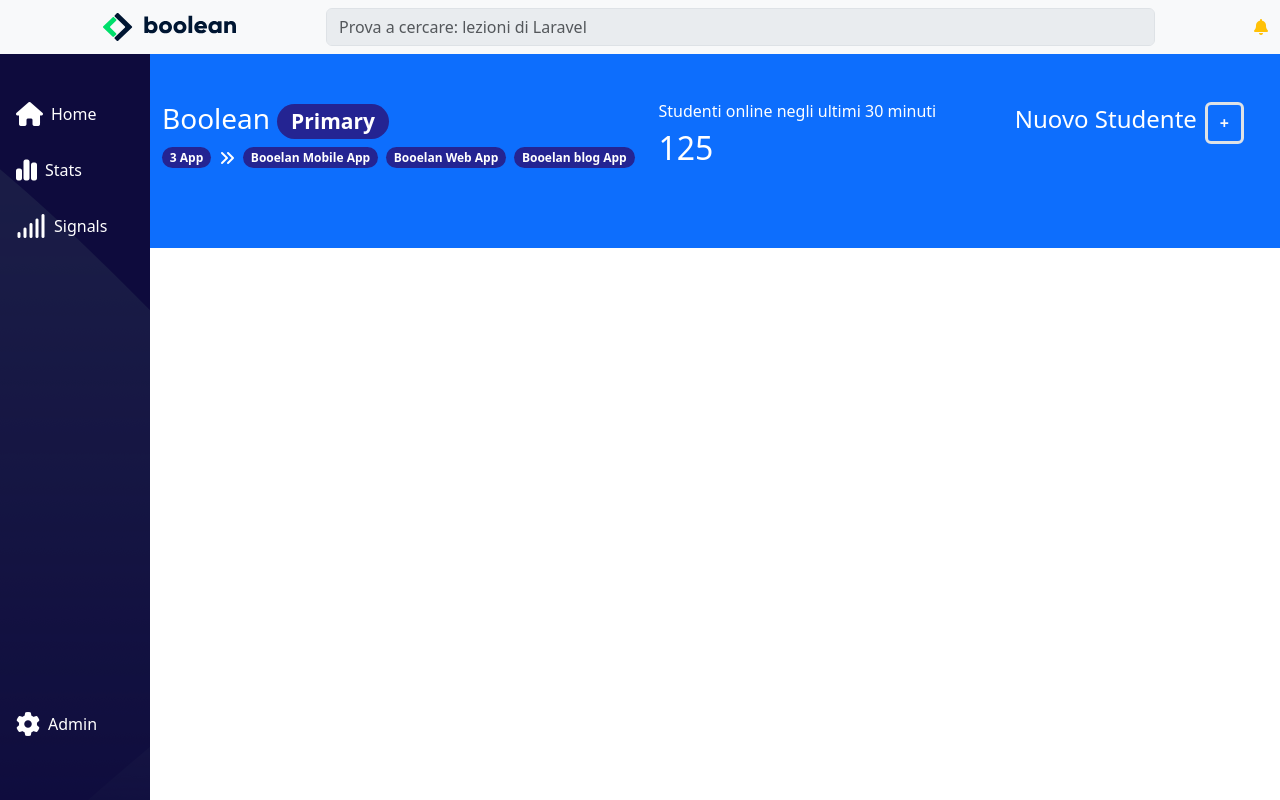
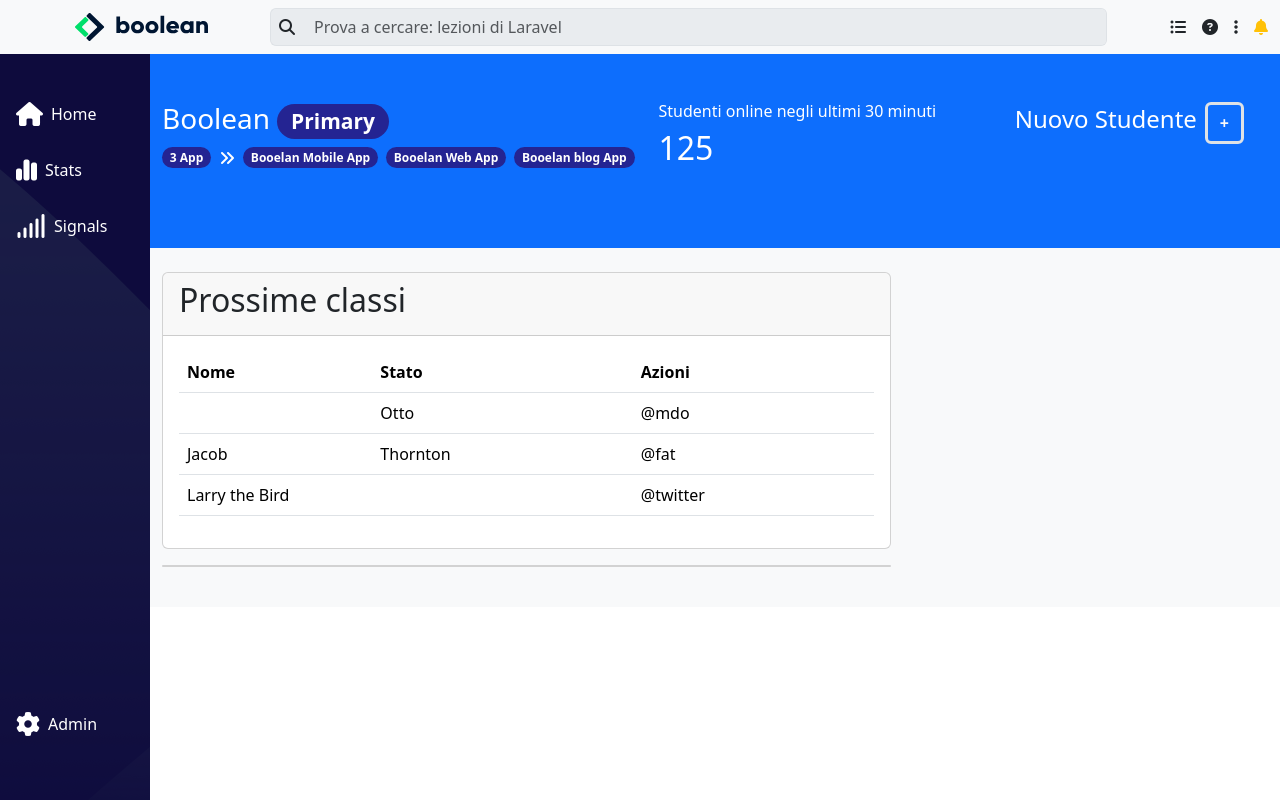
Before and after one commit to AlessiaOsman/html-css-bootstrap-dashboard, a plain HTML site: page index.html in a window 1280 px wide. Drawn offline with nearby package versions, Linux system fonts and the light colour scheme.

Commit message:
fixed header

```diff
--- a/css/style.css
+++ b/css/style.css
@@ -1,5 +1,5 @@
 /*Reset*/
-
+/*Il reset non serve*/
 *{
     margin: 0;
     padding: 0;
@@ -52,6 +52,10 @@ main{
     color: white;
 }
 
+.search-icon{
+    padding: 8px;
+}
+
 /*Dashboard*/
 
 .cs-dashboard{
@@ -59,10 +63,15 @@ main{
     flex: 1;
 }
 
+
 /*Header*/
 
 .cs-logo-image{
     width: 50px;
+}
+
+.navbar .btn-group button::before{
+    display: none;
 }
 
 @media screen and (min-width: 992px) {
--- a/index.html
+++ b/index.html
@@ -27,13 +27,21 @@
             <nav class="navbar sticky-top bg-body-tertiary">
                 <div class="container-fluid">
                     <a href="#"><img class="cs-logo-image d-lg-none" src="img/mobile-logo.png" alt="logo"></a>
-                    <a href="#"><img class="cs-logo-image d-none d-lg-inline-block" src="img/logo.svg" alt="logo grande"></a>
+                    <a href="#"><img class="cs-logo-image d-none d-lg-inline-block" src="img/logo.svg"
+                            alt="logo grande"></a>
 
                     <form class="d-flex col-8" role="search">
-                        <input class="form-control me-2 bg-body-secondary text-body" type="search" placeholder="Prova a cercare: lezioni di Laravel"
-                            aria-label="Search">
+                        <div class="input-group flex-nowrap">
+                            <span class="input-group-text p-0 border-end-0 bg-body-secondary" id="addon-wrapping"><i class="fa-solid fa-magnifying-glass search-icon"></i></span>
+                            <input type="text" class="form-control border-start-0 bg-body-secondary" placeholder="Prova a cercare: lezioni di Laravel" aria-label="Search" aria-describedby="addon-wrapping">
+                          </div>
                     </form>
-                    <i class="fa-solid fa-bell text-warning"></i>
+                    <div class="d-flex gap-3">
+                        <i class="fa-solid fa-list-ul d-none d-lg-inline"></i>
+                        <i class="fa-solid fa-circle-question d-none d-lg-inline"></i>
+                        <i class="fa-solid fa-ellipsis-vertical d-none d-lg-inline"></i>
+                        <i class="fa-solid fa-bell text-warning"></i>
+                    </div>
                 </div>
             </nav>
         </header>
@@ -44,7 +52,7 @@
                     <li>
                         <a class="d-flex gap-2" href="#">
                             <i class="fa-solid fa-house cs-sidebar-icon"></i>
-                            <p class="d-none d-lg-inline-block">Home</p>
+                            <p class="d-none d-lg-inline-block">Home</p> <!--Questo può essere uno span-->
                         </a>
                     </li>
                     <li>
@@ -68,8 +76,10 @@
             </div>
             <!--Dashboard-->
             <div class="cs-dashboard">
+                <!--Dashboard Header-->
                 <div class="cs-dashboard-header bg-primary text-white">
-                    <div class="row container-fluid flex-column flex-md-row align-items-md-start justify-content-lg-between py-5">
+                    <div
+                        class="row container-fluid flex-column flex-md-row align-items-md-start justify-content-lg-between py-5">
                         <div class="col d-flex align-items-center gap-2 mb-3 order-md-1 justify-content-lg-end">
                             <h4>Nuovo Studente</h4>
                             <button type="button" class="btn btn-outline-light border border-3 fw-bold">+</button>
@@ -80,9 +90,12 @@
                                 <span class="badge rounded-pill cs-bg-blue">3 App</span>
                                 <i class="fa-solid fa-angles-right"></i>
                                 <span class="badge rounded-pill cs-bg-blue d-lg-none">+</span>
-                                <span class="badge rounded-pill cs-bg-blue d-none d-lg-inline-block">Booelan Mobile App</span>
-                                <span class="badge rounded-pill cs-bg-blue d-none d-lg-inline-block">Booelan Web App</span>
-                                <span class="badge rounded-pill cs-bg-blue d-none d-lg-inline-block">Booelan blog App</span>
+                                <span class="badge rounded-pill cs-bg-blue d-none d-lg-inline-block">Booelan Mobile
+                                    App</span>
+                                <span class="badge rounded-pill cs-bg-blue d-none d-lg-inline-block">Booelan Web
+                                    App</span>
+                                <span class="badge rounded-pill cs-bg-blue d-none d-lg-inline-block">Booelan blog
+                                    App</span>
 
                             </div>
                         </div>
@@ -92,6 +105,51 @@
                         </div>
                     </div>
                 </div>
+                <!--Dashboard Content-->
+                <div class="cs-dashboard-content container-fluid bg-light py-4">
+                    <div class="row">
+                        <div class="col col-12 col-md-8">
+                            <div class="card mb-3">
+                                <div class="card-header">
+                                    <h2>Prossime classi</h2>
+                                </div>
+                                <div class="card-body">
+                                    <table class="table">
+                                        <thead>
+                                            <tr>
+                                                <th scope="col">Nome</th>
+                                                <th scope="col">Stato</th>
+                                                <th scope="col">Azioni</th>
+                                            </tr>
+                                        </thead>
+                                        <tbody>
+                                            <tr>
+                                                <td>
+
+                                                </td>
+                                                <td>Otto</td>
+                                                <td>@mdo</td>
+                                            </tr>
+                                            <tr>
+                                                <td>Jacob</td>
+                                                <td>Thornton</td>
+                                                <td>@fat</td>
+                                            </tr>
+                                            <tr>
+                                                <td colspan="2">Larry the Bird</td>
+                                                <td>@twitter</td>
+                                            </tr>
+                                        </tbody>
+                                    </table>
+                                </div>
+                            </div>
+                        </div>
+                        <div class="col col-12 col-md-8">
+                            <div class="card mb-3"></div>
+                        </div>
+                    </div>
+
+                </div>
             </div>
         </main>
 
```
